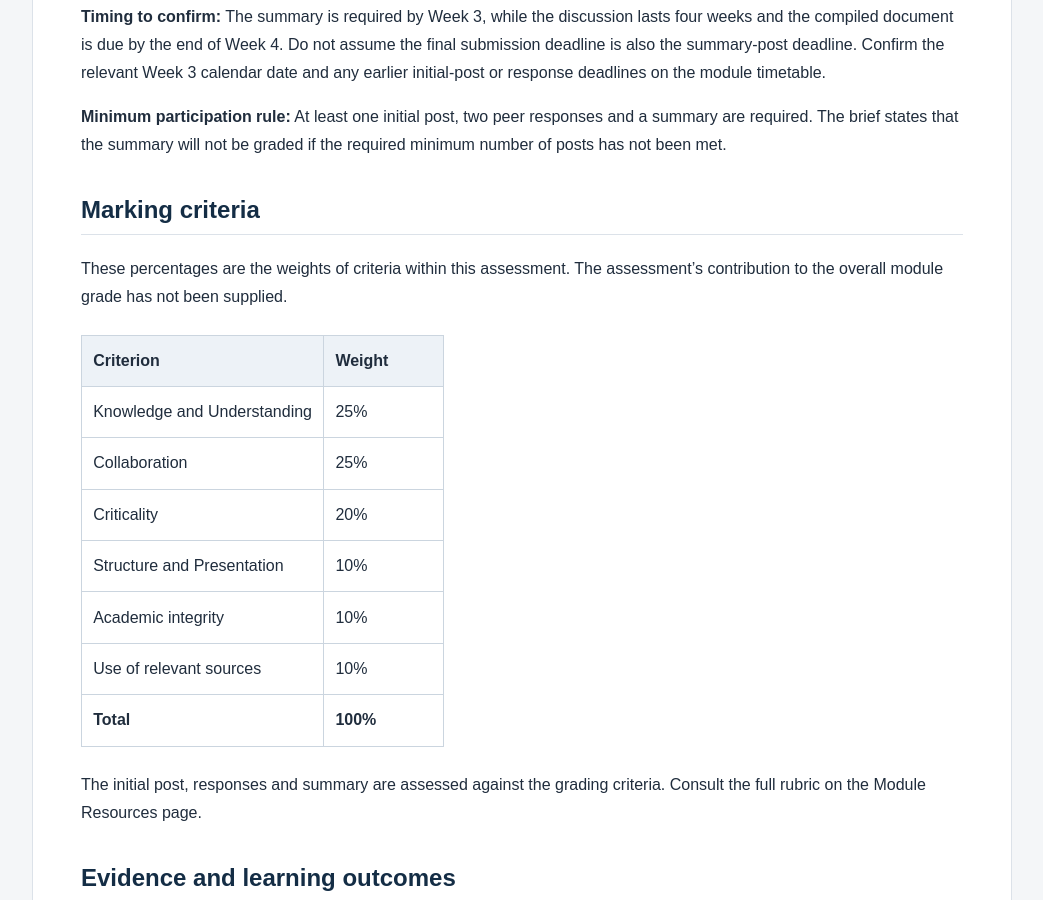
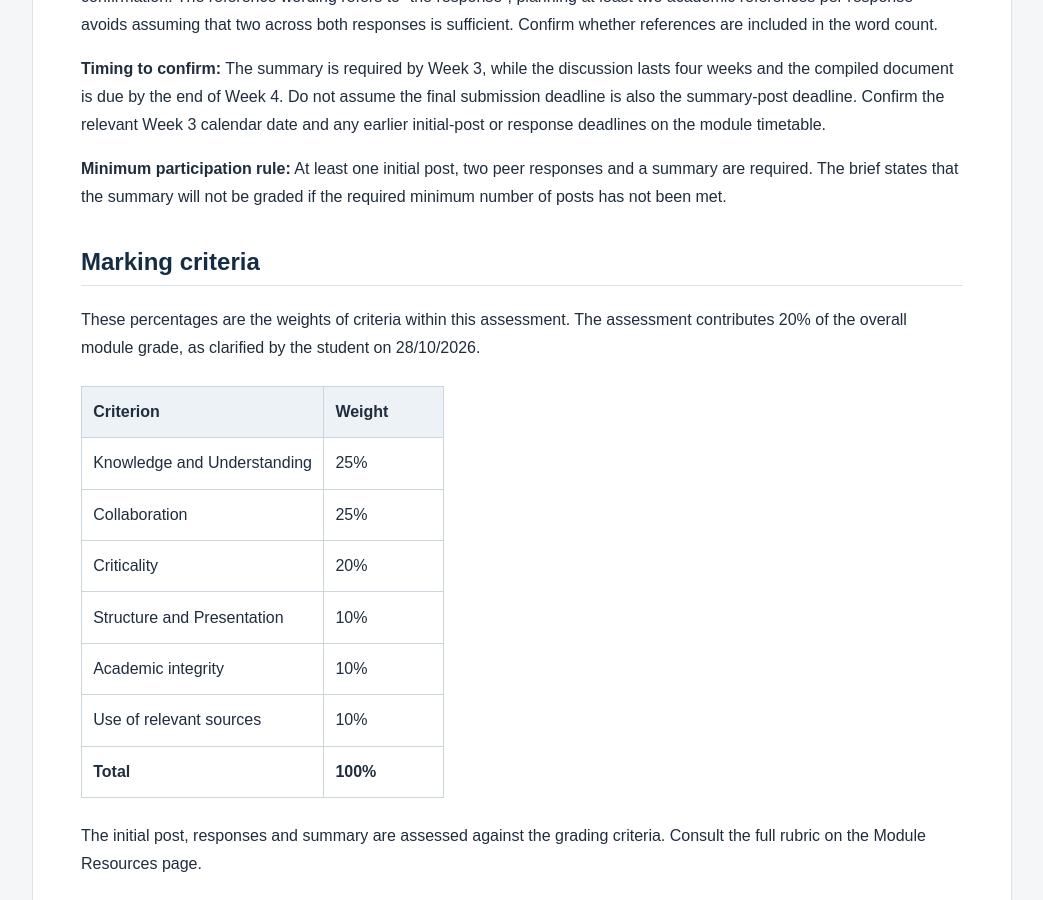
Before and after one commit to ce26229/msc-eportfolio, a Jekyll site: the page built from modules/launch-into-computing-collaborative-discussion.md, in a window 1280 px wide and 900 px high, scrolled down 2221 px. Shown: the whole window, without its empty margins (118-1161 px from the left). Built offline with Jekyll 4.4.1, drawn with Linux system fonts in a browser that asks for light colours; some of the changed text lies outside the part shown.

Commit message:
Apply clarified assessment limits, weighting and portfolio scope

```diff
--- a/modules/launch-into-computing-collaborative-discussion.md
+++ b/modules/launch-into-computing-collaborative-discussion.md
@@ -15,6 +15,7 @@ permalink: /modules/launch-into-computing/collaborative-discussion/
 | Topic | The Evolution of Computing and Its Impact on Business and Society |
 | Duration | Four weeks; Units 1–4 |
 | Total word count | 1,000 words |
+| Overall module weighting | 20%, as clarified by the student on 28/10/2026 |
 | Overall deadline previously supplied | Monday 16/11/2026 at 23:55; learning-platform time zone to confirm |
 | Submission | One Word or PDF document containing the initial post, both peer responses, summary and discussion link |
 | Submission destination | [VLE submission point](https://www.my-course.co.uk/mod/assign/view.php?id=1434499) |
@@ -50,7 +51,7 @@ Support the analysis with academic literature, critically examining different pe
 
 ## Marking criteria
 
-These percentages are the weights of criteria within this assessment. The assessment's contribution to the overall module grade has not been supplied.
+These percentages are the weights of criteria within this assessment. The assessment contributes 20% of the overall module grade, as clarified by the student on 28/10/2026.
 
 | Criterion | Weight |
 | --- | --- |
```
